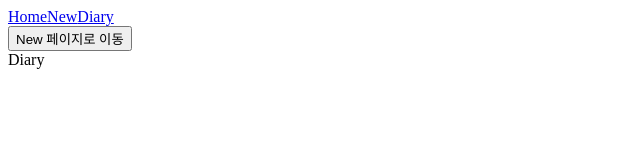
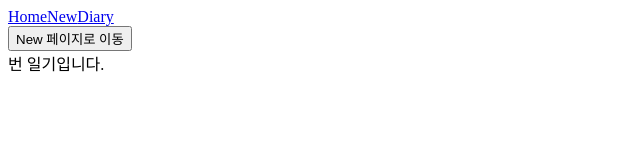
Before and after one commit to y2hscmtk/react-study, a React (Vite) app in the folder vite-react/section12/: page /diary in a window 1280 px wide. Shown: the top 160 px of the page, without its empty margins (0-640 px from the left). Built offline with nearby package versions, Linux system fonts and the light colour scheme.

Commit message:
🎨 12.5 페이징 라우팅 - 동적 경로

```diff
--- a/vite-react/section12/src/pages/Diary.jsx
+++ b/vite-react/section12/src/pages/Diary.jsx
@@ -1,5 +1,11 @@
+import { useParams } from "react-router-dom"
+// URL 파라미터의 동적 경로를 가져올때 사용하는 훅
+
 const Diary = () => {
-    return <div>Diary</div>
+    const params = useParams()
+    console.log(params) // diary/1 과 같이 전달시, 1이 전달됨 -> 해당하는 아이디의 데이터를 얻어올수 있다.
+
+    return <div>{params.id} 번 일기입니다.</div>
 }
 
 export default Diary
--- a/vite-react/section12/src/pages/Home.jsx
+++ b/vite-react/section12/src/pages/Home.jsx
@@ -1,4 +1,11 @@
+import { useSearchParams } from "react-router-dom"
+
+// 쿼리스트링을 통한 값 전달을 useState 처럼 사용할 수 있다.(획득, 조작 가능)
+// locallhost:5173/?value=hello 와 같이 들어온 경우
+// params.get("value") 를 통해 hello 획득 가능
 const Home = () => {
+    const [params, setParams] = useSearchParams()
+    console.log(params.get("value"))
     return <div>Home</div>
 }
 
```
